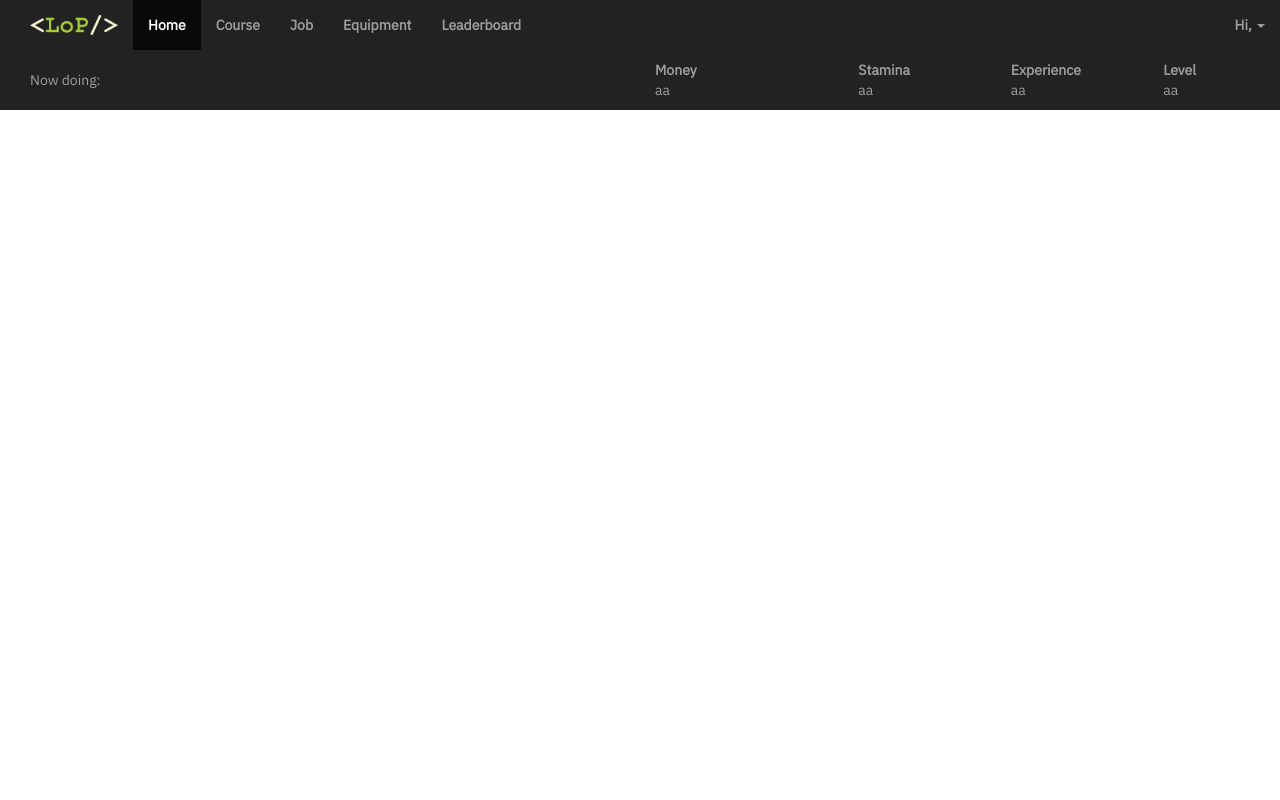
After one commit to dandynaufaldi/Life-of-Programmer, a PHP site: page /home.php in a window 1280 px wide. The commit adds this page. Run offline with PHP 8.4, Linux system fonts and the light colour scheme; a stand-in replaces the project's code that opens the database connection.

Commit message:
layout navbar, to do per page

```diff
--- a/cekuser.php
+++ b/cekuser.php
@@ -1,9 +1,9 @@
 <?php
-if (!isset($_SESSION['expired']) && !isset($_COOKIE['username'])){
+if (!isset($_SESSION['username'])){
     header('Location: index.php');
     exit();
 }
-else if (time() > $_SESSION['expired']){
+else if ( isset($_SESSION['expired']) && time() > $_SESSION['expired']){
     setcookie("username", "", time() - (3*60*60), "/");
     session_unset();
     session_destroy();
--- /dev/null
+++ b/functioncoll.php
@@ -0,0 +1,7 @@
+<?php
+include_once ('_conn.php');
+function getLastURL(){
+    $str = $_SERVER['REQUEST_URI'];
+    return substr($str, strrpos($str, '/') + 1);
+}
+?>
--- /dev/null
+++ b/home.php
@@ -0,0 +1,11 @@
+<?php
+include_once ('_conn.php');
+?>
+<html>
+    <?php include_once ('layout/head.php');?>
+    <body>
+        <?php include_once ('layout/navbar.php');?>
+    </body>
+    <script src="js/jquery.min.js"></script>
+    <script src="js/bootstrap.min.js"></script>
+</html>
--- /dev/null
+++ b/layout/head.php
@@ -0,0 +1,15 @@
+<head>
+    <title>Life of Programmer</title>
+    <meta charset="utf-8">
+    <meta http-equiv="X-UA-Compatible" content="IE=edge">
+    <meta name="viewport" content="width=device-width, initial-scale=1">
+    <link rel="stylesheet" href="css/bootstrap.min.css">
+<!--    <link href="https://fonts.googleapis.com/css?family=Raleway" rel="stylesheet">-->
+    <link href="https://fonts.googleapis.com/css?family=IBM+Plex+Sans" rel="stylesheet">
+    <style>
+        body{
+            /*font-family: 'Raleway', sans-serif;*/
+            font-family: 'IBM Plex Sans', sans-serif;
+        }
+    </style>
+</head>
--- /dev/null
+++ b/layout/navbar.php
@@ -0,0 +1,52 @@
+<?php include_once ('functioncoll.php');?>
+<nav class="nav navbar-inverse" style="font-weight: bold;">
+    <div class="container-fluid">
+        <div class="navbar-header">
+            <a class="navbar-brand" href="home.php">
+                <img alt="Brand" src="img/logo_1.png" style="height: 100%;">
+            </a>
+        </div>
+        <ul class="nav navbar-nav">
+            <li class="<?php echo (getLastURL() == 'home.php') ? 'active' : '';?>"><a href="course.php">Home</a></li>
+            <li class="<?php echo (getLastURL() == 'course.php') ? 'active' : '';?>"><a href="course.php">Course</a></li>
+            <li class="<?php echo (getLastURL() == 'job.php') ? 'active' : '';?>"><a href="job.php">Job</a></li>
+            <li class="<?php echo (getLastURL() == 'equipment.php') ? 'active' : '';?>"><a href="equipment.php">Equipment</a></li>
+            <li class="<?php echo (getLastURL() == 'leaderboard.php') ? 'active' : '';?>"><a href="leaderboard.php">Leaderboard</a></li>
+        </ul>
+        <ul class="nav navbar-nav navbar-right">
+            <li class="dropdown">
+                <a href="" class="dropdown-toggle" data-toggle="dropdown" role="button" aria-haspopup="true" aria-expanded="false">
+                    Hi, <?php echo (isset($_SESSION['username']))? $_SESSION['username'] : "";?>
+                    <span class="caret"></span>
+                </a>
+                <ul class="dropdown-menu">
+                    <li><a href="logout.php">Logout</a></li>
+                </ul>
+            </li>
+        </ul>
+    </div>
+</nav>
+<nav class="nav navbar-inverse" style="color: #9d9d9d; line-height: 20px; padding: 10px 0px;">
+    <div class="container-fluid ">
+        <div class="col-md-6 nav navbar-nav" style="padding: 10px 0px;">
+            <div class="col-md-4">Now doing:
+                <span id="#nowdoing"></span>
+            </div>
+            <div class="col-md-8" style="font-weight: bold;"></div>
+        </div>
+        <div class="col-md-6 nav navbar-nav">
+            <div class="col-md-4"><span style="font-weight: bold;">Money</span>
+                <div id="u_money">aa</div>
+            </div>
+            <div class="col-md-3"><span style="font-weight: bold;">Stamina</span>
+                <div id="u_stamina">aa</div>
+            </div>
+            <div class="col-md-3"><span style="font-weight: bold;">Experience</span>
+                <div id="u_exp">aa</div>
+            </div>
+            <div class="col-md-2"><span style="font-weight: bold;">Level</span>
+                <div id="u_level">aa</div>
+            </div>
+        </div>
+    </div>
+</nav>
```
Also changed, not shown: index.php (+22 -6 lines), logout.php (added, +10 -0 lines), logreg.php (+13 -4 lines), img/logo_1.png (added).
